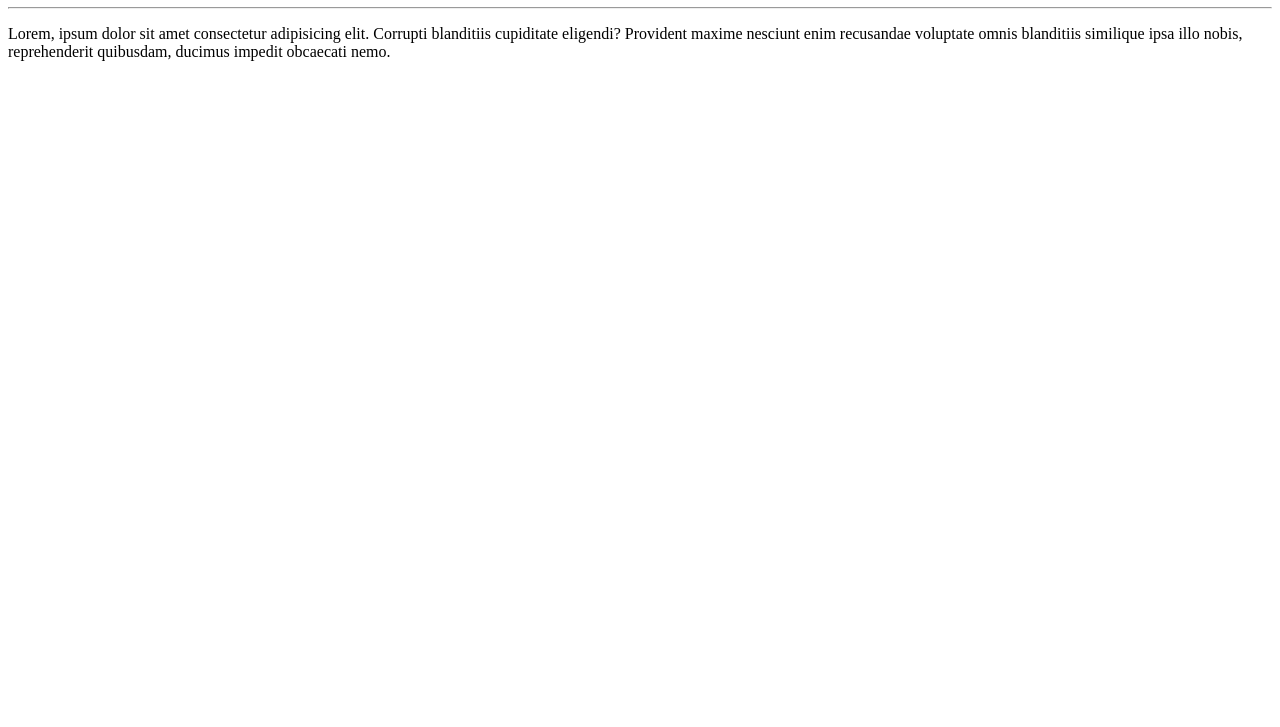
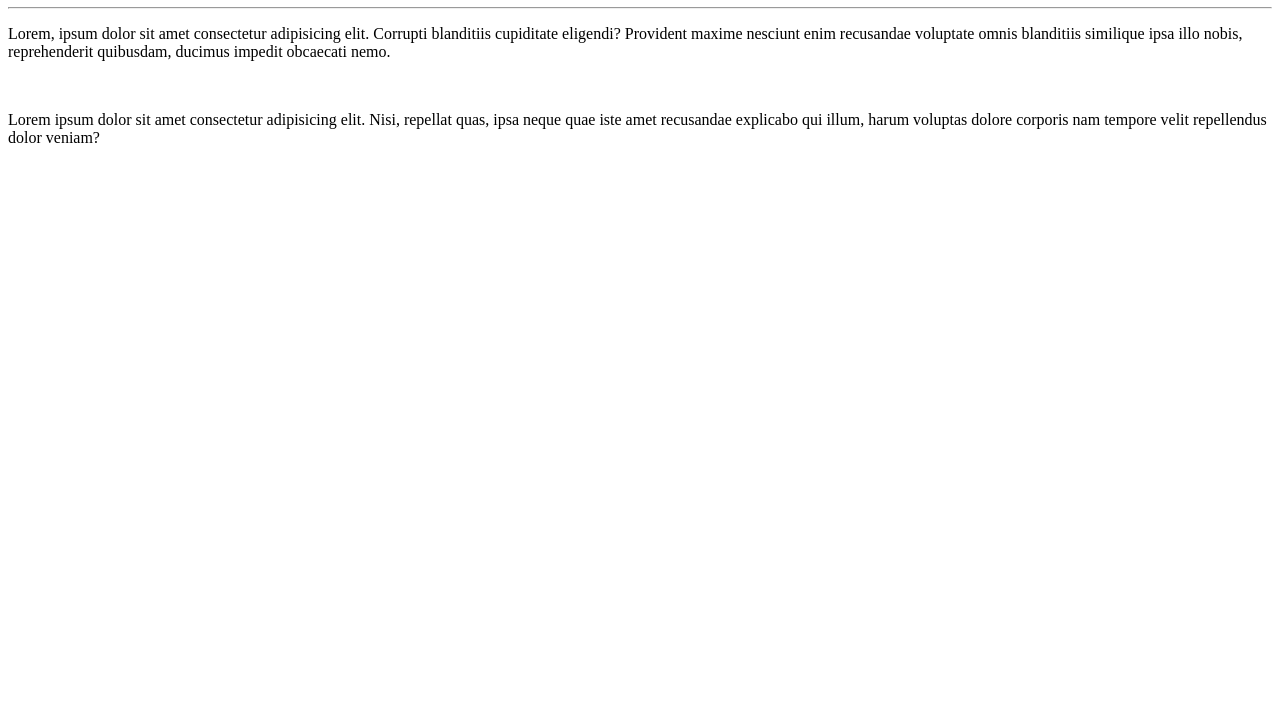
Before and after one commit to B3bea/Ola-Mundo, a plain HTML site: page site-exemplo/index.html in a window 1280 px wide. Shown: the part 73-800 px from the top of the page. Drawn offline with Linux system fonts and the light colour scheme.

Commit message:
Adicionei um parágrafo

```diff
--- a/site-exemplo/index.html
+++ b/site-exemplo/index.html
@@ -9,6 +9,8 @@
     <h1>Olá, mundo!</h1>
     <hr>
     <p>Lorem, ipsum dolor sit amet consectetur adipisicing elit. Corrupti blanditiis cupiditate eligendi? Provident maxime nesciunt enim recusandae voluptate omnis blanditiis similique ipsa illo nobis, reprehenderit quibusdam, ducimus impedit obcaecati nemo.</p>
+    <br>
+    <p>Lorem ipsum dolor sit amet consectetur adipisicing elit. Nisi, repellat quas, ipsa neque quae iste amet recusandae explicabo qui illum, harum voluptas dolore corporis nam tempore velit repellendus dolor veniam?</p>
 
 </body>
 </html>
```
